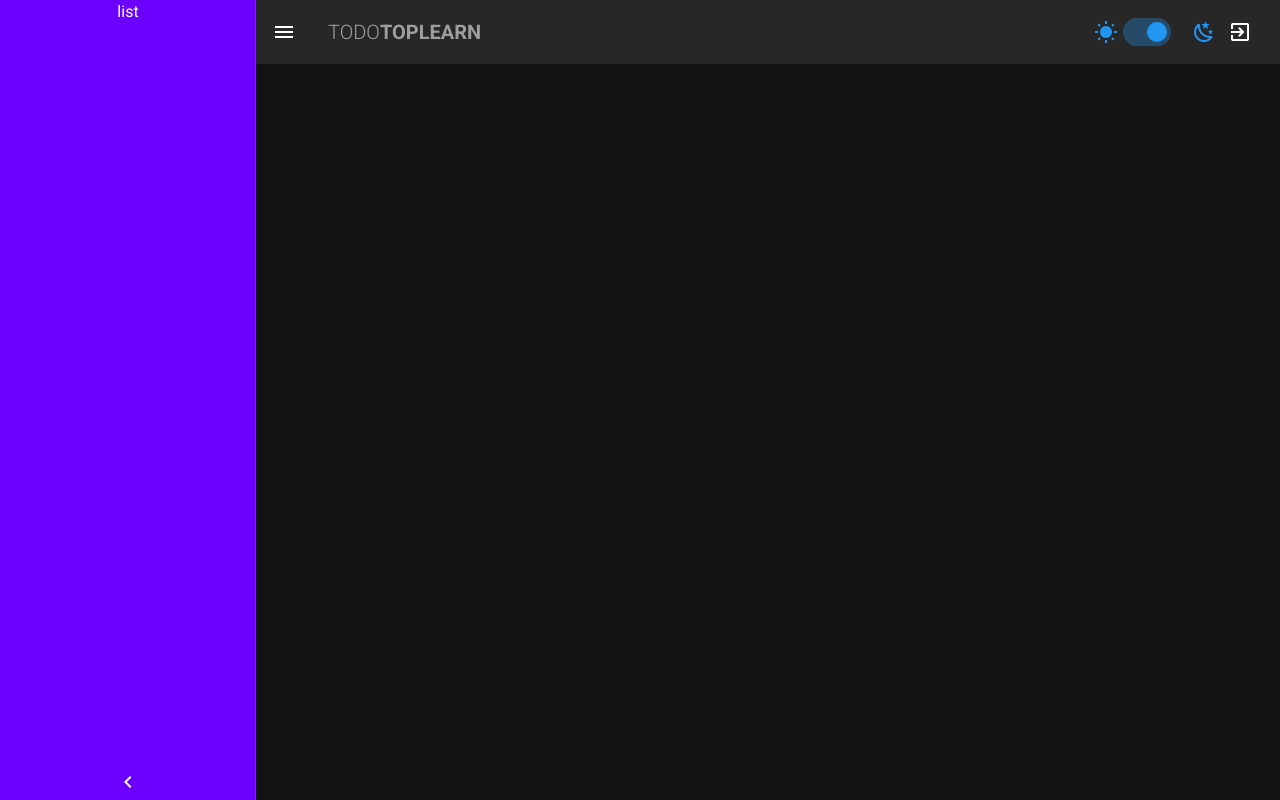
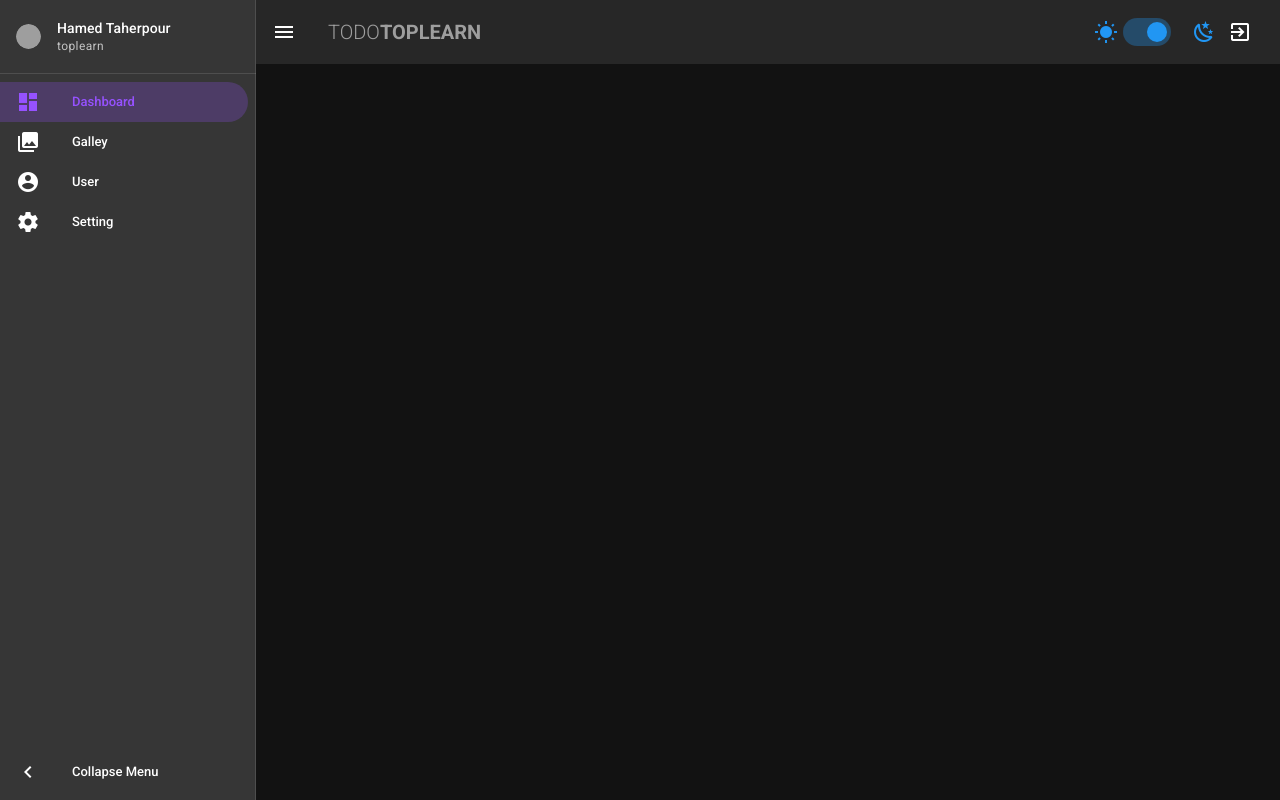
Before and after one commit to HamedTaherpour/vuetifyjs-todo, a Vue app: page / in a window 1280 px wide. Built offline with nearby package versions, Linux system fonts and the light colour scheme; grey boxes are pictures that could not be loaded.

Commit message:
lesson-10

```diff
--- a/src/components/Navbar.vue
+++ b/src/components/Navbar.vue
@@ -26,19 +26,51 @@
 
     <v-navigation-drawer
         app
-        color="primary"
         :permanent="permanent"
         :mini-variant.sync="toggleMin"
         v-model="drawer">
 
-      <div class="d-flex flex-column fill-height justify-space-between align-center">
+      <div class="d-flex flex-column fill-height justify-space-between">
         <div>
-          list
+          <v-list>
+            <v-list-item>
+              <v-list-item-avatar size="25">
+                <v-img
+                    src="https://toplearn.com/img/user/250x259/4937_66d215c4-ab74-ce7c-587c-39f39a129d68_%D8%AD%D8%A7%D9%85%D8%AF_%D8%B7%D8%A7%D9%87%D8%B1%D9%BE%D9%88%D8%B1.jpg"></v-img>
+              </v-list-item-avatar>
+              <v-list-item-content>
+                <v-list-item-title class="subtitle-2">Hamed Taherpour</v-list-item-title>
+                <v-list-item-subtitle class="caption">toplearn</v-list-item-subtitle>
+              </v-list-item-content>
+            </v-list-item>
+          </v-list>
+          <v-divider></v-divider>
+          <v-list dense shaped>
+            <v-list-item-group color="primary">
+              <v-list-item v-for="item in items" :key="item.link" :to="item.link">
+                <v-list-item-icon>
+                  <v-icon v-text="item.icon"></v-icon>
+                </v-list-item-icon>
+                <v-list-item-content>
+                  <v-list-item-title v-text="item.text"></v-list-item-title>
+                </v-list-item-content>
+              </v-list-item>
+            </v-list-item-group>
+          </v-list>
         </div>
         <div>
-          <v-btn icon @click="toggleMin = !toggleMin">
-            <v-icon>mdi-chevron-left</v-icon>
-          </v-btn>
+          <v-list dense>
+            <v-list-item-group color="primary">
+              <v-list-item @click="toggleMin = !toggleMin">
+                <v-list-item-icon>
+                  <v-icon v-text="minIcon"></v-icon>
+                </v-list-item-icon>
+                <v-list-item-content>
+                  <v-list-item-title>Collapse Menu</v-list-item-title>
+                </v-list-item-content>
+              </v-list-item>
+            </v-list-item-group>
+          </v-list>
         </div>
       </div>
 
@@ -53,6 +85,12 @@ export default {
   data: () => ({
     drawer: false,
     toggleMin: false,
+    items: [
+      {text: 'Dashboard', icon: 'mdi-view-dashboard', link: '/'},
+      {text: 'Galley', icon: 'mdi-image-multiple', link: '/galley'},
+      {text: 'User', icon: 'mdi-account-circle', link: '/user'},
+      {text: 'Setting', icon: 'mdi-cog', link: '/setting'},
+    ],
   }),
 
   created() {
@@ -62,6 +100,13 @@ export default {
   },
 
   computed: {
+    minIcon() {
+      if (this.toggleMin)
+        return ' mdi-chevron-right'
+      else
+        return ' mdi-chevron-left'
+    },
+
     permanent() {
       if (this.isMobile())
         return false
--- a/src/plugins/vuetify.js
+++ b/src/plugins/vuetify.js
@@ -8,10 +8,10 @@ export default new Vuetify({
         dark: true,
         themes: {
             light: {
-                primary:'#6b00ff',
+                primary:'#9652ff',
             },
             dark: {
-                primary:'#6b00ff',
+                primary:'#9652ff',
             }
         }
     }
```
